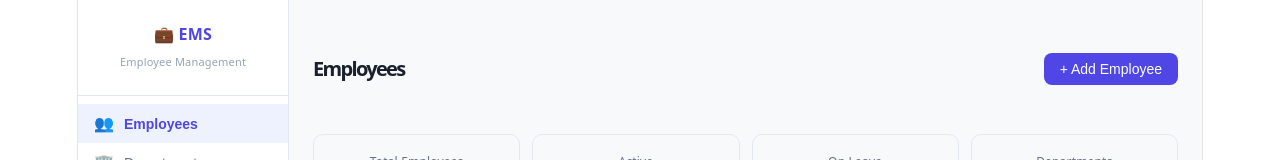
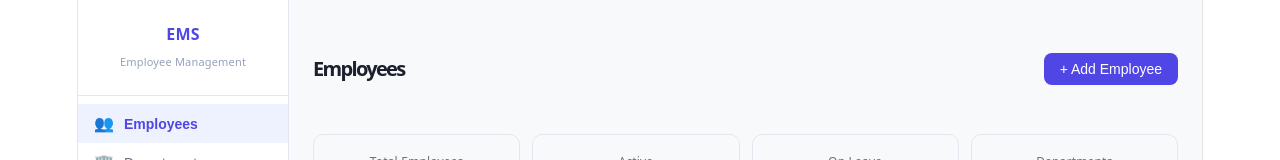
Before and after one commit to s-h1999/Employee_Management_System, a React (Vite) app in the folder my-app/: page / in a window 1280 px wide. Shown: the top 160 px of the page. Built offline with nearby package versions, Linux system fonts and the light colour scheme.

Commit message:
Update Sidebar.jsx

```diff
--- a/my-app/src/Sidebar.jsx
+++ b/my-app/src/Sidebar.jsx
@@ -11,7 +11,7 @@ export default function Sidebar({ activePage, onNavigate }) {
   return (
     <aside style={{ width: 210, background: "#fff", borderRight: "0.5px solid #e2e8f0", display: "flex", flexDirection: "column", flexShrink: 0 }}>
       <div style={{ padding: "20px 16px", borderBottom: "0.5px solid #e2e8f0" }}>
-        <span style={{ fontWeight: 700, fontSize: 16, color: "#4f46e5" }}>💼 EMS</span>
+        <span style={{ fontWeight: 700, fontSize: 16, color: "#4f46e5" }}>EMS</span>
         <p style={{ fontSize: 11, color: "#94a3b8", marginTop: 2 }}>Employee Management</p>
       </div>
       <nav style={{ flex: 1, padding: "8px 0" }}>
```
